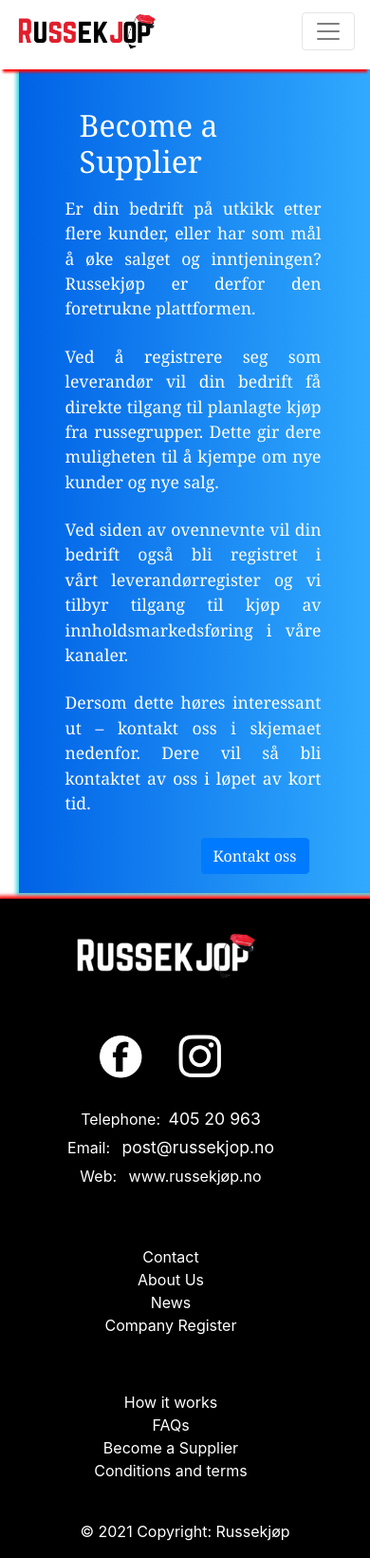
After one commit to MughalUsama/Russekjop, a PHP site: page /supplier.php in a window 390 px wide. The commit adds this page. Shown: the whole page at 95% size. Run offline with PHP 8.4, Linux system fonts and the light colour scheme; some libraries are stand-ins or nearby versions.

Commit message:
Added Supplier page

```diff
--- a/Styles.css
+++ b/Styles.css
@@ -1,6 +1,14 @@
 body{
 	overflow: scroll;
 	overflow-x: hidden;
+}
+.cimage:hover{
+ transform: scale(0.99);
+ cursor: pointer;
+}
+.bimage:hover{
+ transform: scale(0.99);
+ cursor: pointer;
 }
 .myfont{
   font-family: Candara,Calibri,Segoe,Segoe UI,Optima,Arial,sans-serif;
--- /dev/null
+++ b/css/supplier.css
@@ -0,0 +1,107 @@
+
+#part-container{
+    font-family: Georgia, serif;
+    margin-bottom: 0%;
+    box-shadow: 0 0 3pt 2pt #44D9E6;
+
+}
+a{
+  clear: none !important;
+}
+.card-header{
+    font-family: Georgia, serif;
+    background-color:white;
+}
+.bg-colorx{
+          background: linear-gradient(90deg,#0062e6,#33aeff);
+}
+
+#partner-img{
+    background-image: url('../img/supplier.jpeg');
+    background-blend-mode: darken;
+    background-size: contain;
+    background-repeat: no-repeat,no-repeat;
+    width: 100%;
+}
+@media only screen and (max-width: 766px){
+
+    #part-container{
+        margin-left: 5% !important;
+        background: linear-gradient(90deg,#0062e6,#33aeff);
+        margin-bottom: 1.5%;
+    }
+    #outline-term{
+        padding-left: 0% !important;
+        padding-right: 0% !important;
+
+    }
+    #center-page{
+        padding-left: 0%;
+        padding-right: 0%;
+    }
+    p{
+        padding-left: 0% !important;
+        padding-right: 0% !important;
+        color: white;
+        text-align: justify;
+        font-size: 110%;
+    }
+    h3{
+        font-size: 150% !important;
+        color: white;
+    }
+}
+
+#part-container{
+    font-family: Georgia, serif;
+    margin-bottom: 0%;
+    box-shadow: 0 0 3pt 2pt #44D9E6;
+
+}
+a{
+  clear: none !important;
+}
+.card-header{
+    font-family: Georgia, serif;
+    background-color:white;
+}
+.bg-colorx{
+          background: linear-gradient(90deg,#0062e6,#33aeff);
+}
+
+#partner-img{
+    background-image: url('../img/supplier.jpeg');
+    background-blend-mode: darken;
+    background-size: contain;
+    background-repeat: no-repeat,no-repeat;
+    width: 100%;
+    margin-top: 11% !important;
+}
+@media only screen and (max-width: 766px){
+
+    #part-container{
+        margin-left: 5% !important;
+        background: linear-gradient(90deg,#0062e6,#33aeff);
+        margin-bottom: 1.5%;
+    }
+    #outline-term{
+        padding-left: 0% !important;
+        padding-right: 0% !important;
+
+    }
+    #center-page{
+        padding-left: 0%;
+        padding-right: 0%;
+    }
+    p{
+        padding-left: 0% !important;
+        padding-right: 0% !important;
+        color: white;
+        text-align: justify;
+        font-size: 110%;
+    }
+    h3{
+        font-size: 150% !important;
+        color: white;
+    }
+}
--- a/footer.php
+++ b/footer.php
@@ -50,7 +50,7 @@
             <a href="./aboutus.php">About Us</a>
           </li>
           <li>
-            <a href="./blog.php">Blog</a>
+            <a href="./blog.php">News</a>
           </li>
           <li>
             <a href="./companyregister.php">Company Register</a>
@@ -75,7 +75,7 @@
             <a href="./FAQ.php">FAQs</a>
           </li>
           <li>
-            <a href="./partner.php">Becoming a Partner</a>
+            <a href="./supplier.php">Become a Supplier</a>
           </li>
           <li>
             <a href="./terms.php">Conditions and terms</a>
--- /dev/null
+++ b/supplier.php
@@ -0,0 +1,72 @@
+
+<!DOCTYPE html>
+<html>
+<head>
+    <meta charset='utf-8'>
+    <meta http-equiv='X-UA-Compatible' content='IE=edge'>
+    <title>SportsReg</title>
+    <meta name='viewport' content='width=device-width, initial-scale=1'>
+    <link rel="icon" href="./img/color-Russekjob-logo-ai.png"/>
+    <!--bootstrap   -->
+    <link rel="stylesheet" href="https://maxcdn.bootstrapcdn.com/bootstrap/4.0.0/css/bootstrap.min.css" integrity="sha384-Gn5384xqQ1aoWXA+058RXPxPg6fy4IWvTNh0E263XmFcJlSAwiGgFAW/dAiS6JXm" crossorigin="anonymous">
+    <!--JQUERY AND popper   -->
+    <script src="https://code.jquery.com/jquery-3.5.1.min.js" integrity="sha256-9/aliU8dGd2tb6OSsuzixeV4y/faTqgFtohetphbbj0=" crossorigin="anonymous"></script>    <script src="https://cdnjs.cloudflare.com/ajax/libs/popper.js/1.12.9/umd/popper.min.js" integrity="sha384-ApNbgh9B+Y1QKtv3Rn7W3mgPxhU9K/ScQsAP7hUibX39j7fakFPskvXusvfa0b4Q" crossorigin="anonymous"></script>
+    <script src="https://cdnjs.cloudflare.com/ajax/libs/popper.js/1.12.9/umd/popper.min.js" integrity="sha384-ApNbgh9B+Y1QKtv3Rn7W3mgPxhU9K/ScQsAP7hUibX39j7fakFPskvXusvfa0b4Q" crossorigin="anonymous"></script>
+    <!--JQUERY AND bootstrap.js   -->
+    <script src="https://maxcdn.bootstrapcdn.com/bootstrap/4.0.0/js/bootstrap.min.js" integrity="sha384-JZR6Spejh4U02d8jOt6vLEHfe/JQGiRRSQQxSfFWpi1MquVdAyjUar5+76PVCmYl" crossorigin="anonymous"></script>
+
+    <link rel='stylesheet' type='text/css' media='screen' href='./css/supplier.css'>
+    <link rel="stylesheet" href="styles.css">
+    <link rel='stylesheet' type='text/css' media='screen' href='./css/footer.css'>
+
+</head>
+<body>
+
+<header>
+		<?php
+		 require_once("./header.php")
+		 ?>
+</header>
+
+<div class="container-fluid bg-dark text-white pb-3" id="part-container">
+    <div class="container col-10 pr-0" id="outline-term">
+
+        <div class="row d-flex col-12 pb-1" id="center-page">
+            <div class="d-none d-md-flex col-md-6 mt-5 pt-5 pb-5" id="partner-img" ></div>
+            <div class="col-12 col-md-6">
+                <div class="row pt-4 mt-3 pb-1 col-12 ml-1 d-flex justify-content-center">
+                <h2>Become a Supplier</h2>
+                </div>
+                <!-- first paragraph-->
+                <p class="ml-1 mt-1 mb-3 pb-2 col-12 text-justify">
+                Er din bedrift på utkikk etter flere kunder, eller har som mål å øke salget og inntjeningen? Russekjøp er derfor den foretrukne plattformen.
+                </p>
+                <p class="ml-1 mt-1 mb-3 pb-2 col-12 text-justify">
+                Ved å registrere seg som leverandør vil din bedrift få direkte tilgang til planlagte kjøp fra russegrupper. Dette gir dere muligheten til å kjempe om nye kunder og nye salg.
+                </p>
+                <p class="ml-1 mt-1 mb-3 pb-2 col-12 text-justify">
+                Ved siden av ovennevnte vil din bedrift også bli registret i vårt leverandørregister og vi tilbyr tilgang til kjøp av innholdsmarkedsføring i våre kanaler.
+                </p>
+                <p class="ml-1 mt-1 mb-3 pb-2 col-12 text-justify">
+                Dersom dette høres interessant ut – kontakt oss i skjemaet nedenfor. Dere vil så bli kontaktet av oss i løpet av kort tid.
+            </div>
+            <!-- second paragraph-->
+            <!-- Button trigger modal -->
+<a class="ml-auto mr-4" href="./contactus.php"><button type="button" class="btn btn-primary" data-toggle="modal" data-target="#exampleModal1">
+  Kontakt oss
+</button></a>
+        </div>
+    </div>
+</div>
+
+
+
+
+<!-- Footer --><?php
+require_once("./footer.php");
+?>
+<!-- Footer -->
+</body>
+
+
+</html>
```
Also changed, not shown: index.php (+4 -4 lines), img/supplier.jpeg (renamed from img/WhatsApp Image 2021-05-21 at 2.41.36 AM.jpeg).
